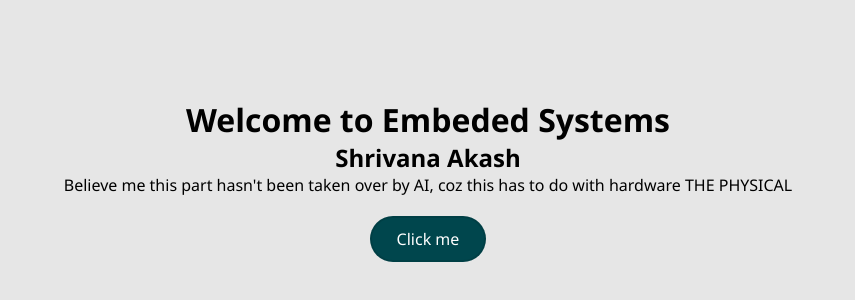
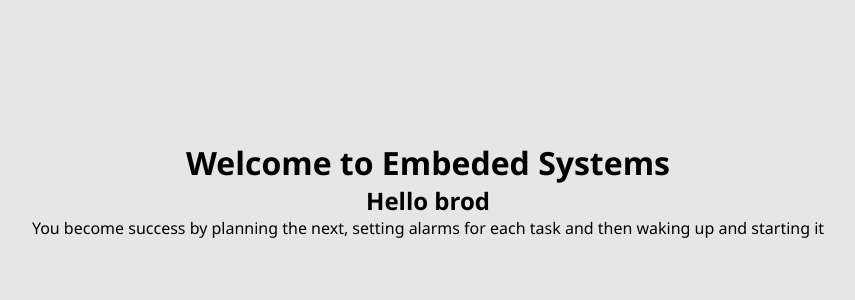
Before and after one commit to Jerryhubgit/Learn-React, a React (Vite) app: page / in a window 1280 px wide. Shown: the part 210-510 px from the top of the page, without its empty margins (212-1067 px from the left). Built offline with nearby package versions, Linux system fonts and the light colour scheme.

Commit message:
without JSX

```diff
--- a/src/App.jsx
+++ b/src/App.jsx
@@ -1,15 +1,10 @@
-import "./index.css"
-import Button from "./Button"
-import { Name } from "./Name"
-import Description from "./Description"
-
+import { Form } from "./Form"
+import './index.css'
 function App(){
     return (
         <>
             <h1>Welcome to Embeded Systems</h1>
-            <Name />
-            <Description />
-            <Button />
+            <Form />
         </>
     )
 }
--- a/src/Button.jsx
+++ /dev/null
@@ -1,7 +0,0 @@
-
-
-const Button = () => {
-    return <button>Click me</button>
-}
-
-export default Button;
--- a/src/Description.jsx
+++ /dev/null
@@ -1,6 +0,0 @@
-
-const Description = () => {
-    return <p>Believe me this part hasn't been taken over by AI, coz this has to do with hardware THE PHYSICAL</p>
-}
-
-export default Description;
--- /dev/null
+++ b/src/Form.jsx
@@ -0,0 +1,10 @@
+
+export const Form = () =>{
+
+    return(
+        <>
+            <h2>Hello brod</h2>
+            <p>You become success by planning the next, setting alarms for each task and then waking up and starting it</p>
+        </>
+    )
+}
--- a/src/Name.jsx
+++ /dev/null
@@ -1,4 +0,0 @@
-
-export const Name = () => {
-    return <h2>Shrivana Akash</h2>
-}
```
Also changed, not shown: 1 other file (tests, documents, lock files or other folders).
